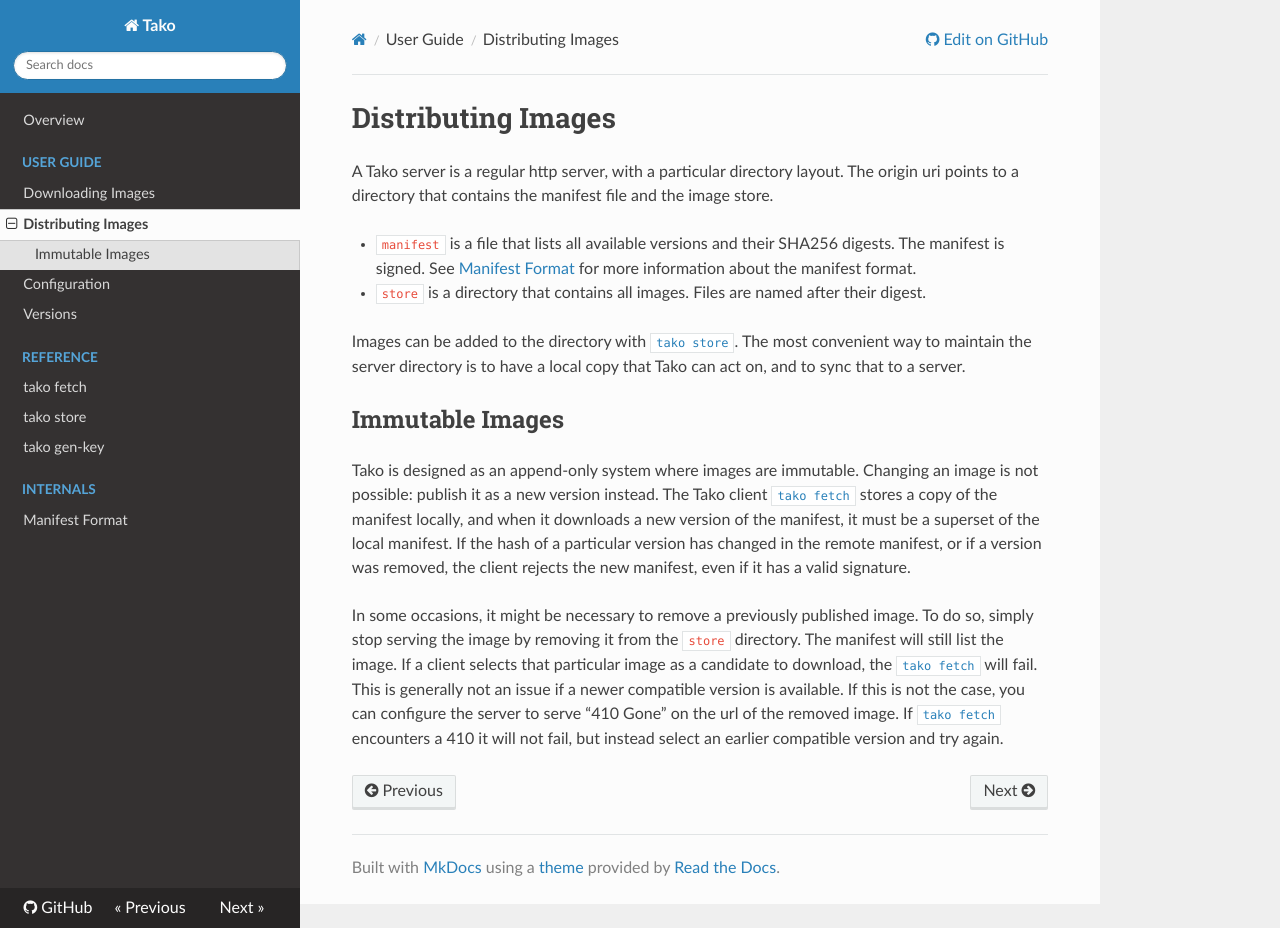
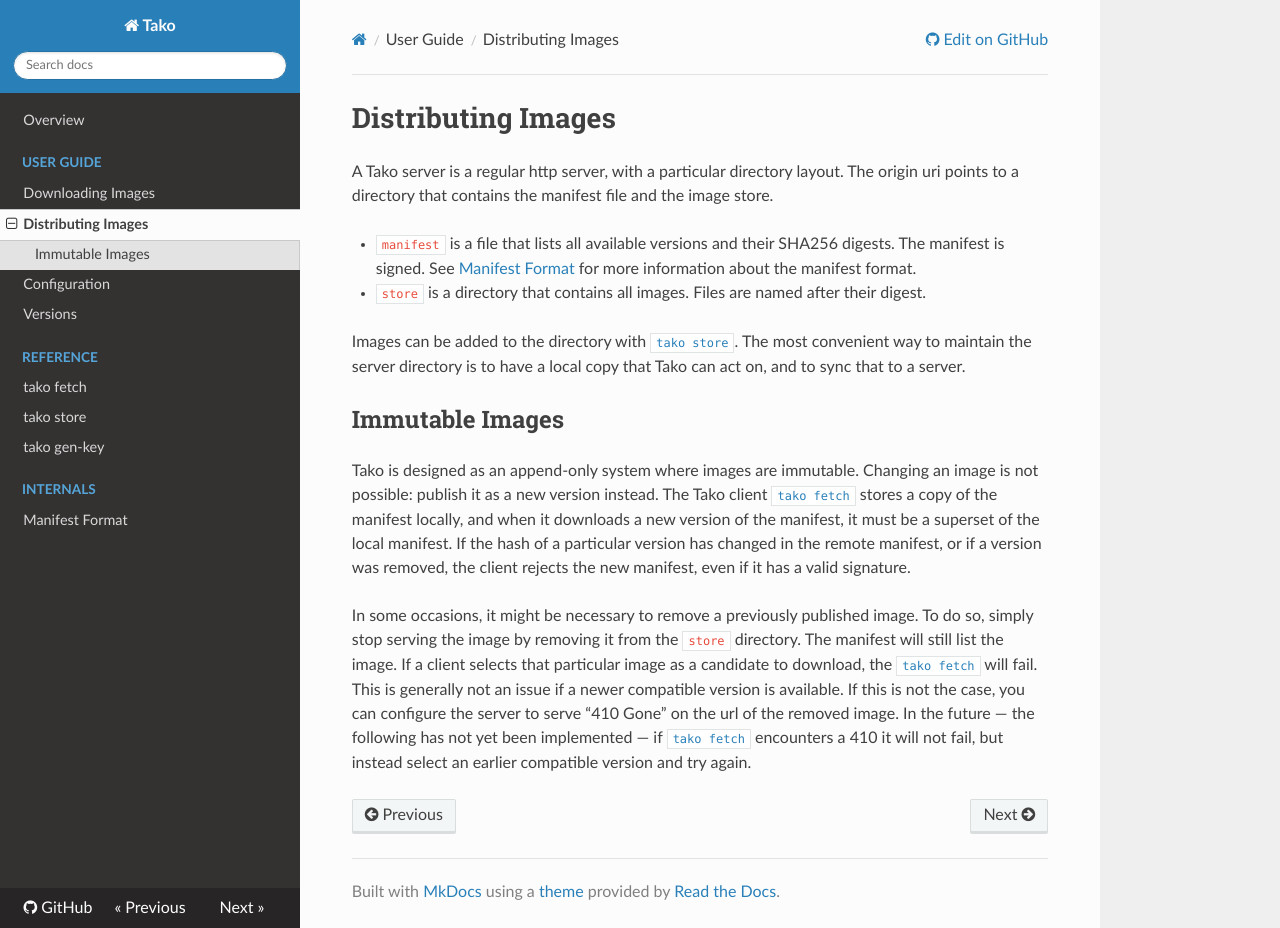
Before and after one commit to ruuda/tako, an MkDocs documentation site: the page built from docs/distributing-images.md, in a window 1280 px wide and 928 px high. Built offline with MkDocs 1.6.1, drawn with Linux system fonts in a browser that asks for light colours; nearby versions of some CDN libraries; old or Windows-style settings are respelled for this version of MkDocs.

Commit message:
Add vaporware warning to 410 handling in docs

```diff
--- a/docs/distributing-images.md
+++ b/docs/distributing-images.md
@@ -30,6 +30,7 @@
 particular image as a candidate to download, the [`tako fetch`](tako-fetch.md)
 will fail. This is generally not an issue if a newer compatible version is
 available. If this is not the case, you can configure the server to serve “410
-Gone” on the url of the removed image. If [`tako fetch`](tako-fetch.md)
-encounters a 410 it will not fail, but instead select an earlier compatible
-version and try again. <!-- TODO: This is not actually implemented. -->
+Gone” on the url of the removed image. In the future — the following has not yet
+been implemented — if [`tako fetch`](tako-fetch.md) encounters a 410 it will not
+fail, but instead select an earlier compatible version and try again.
+<!-- TODO: Implement handling of 410 at some point. -->
```
